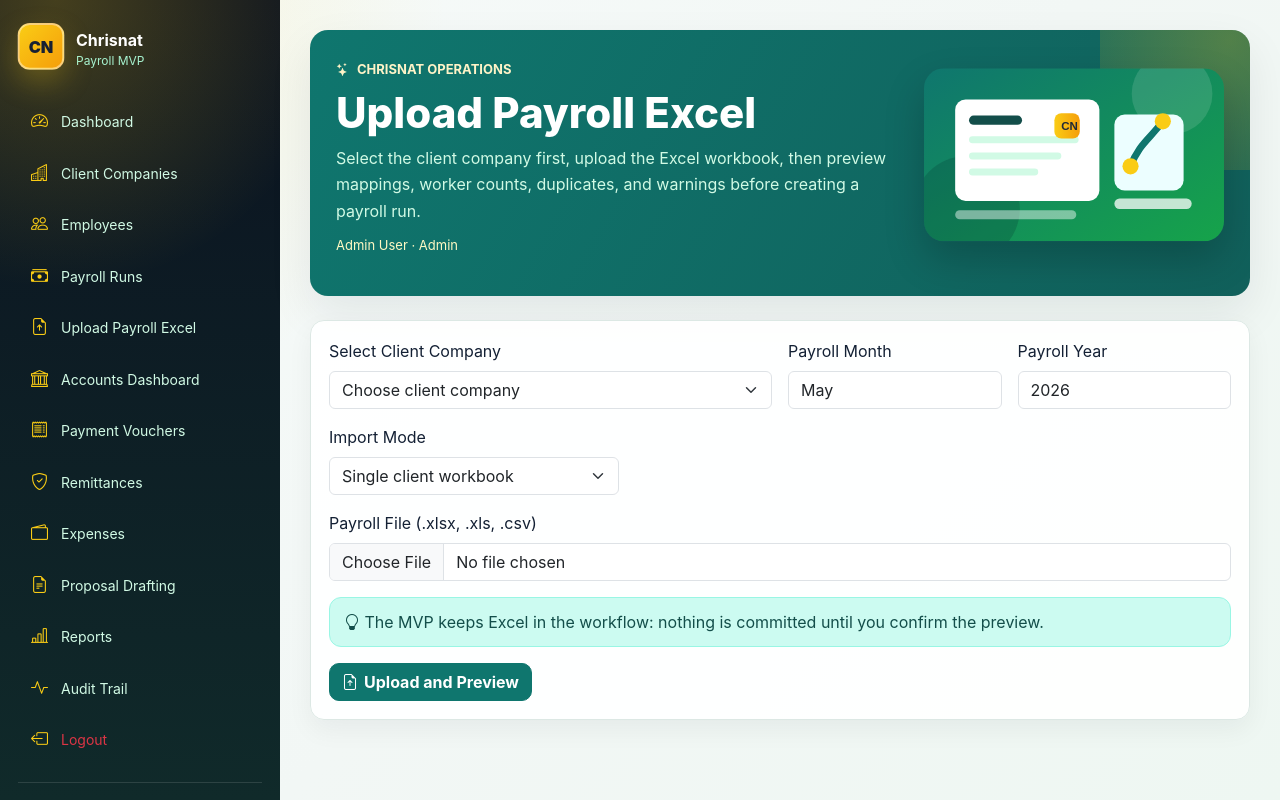
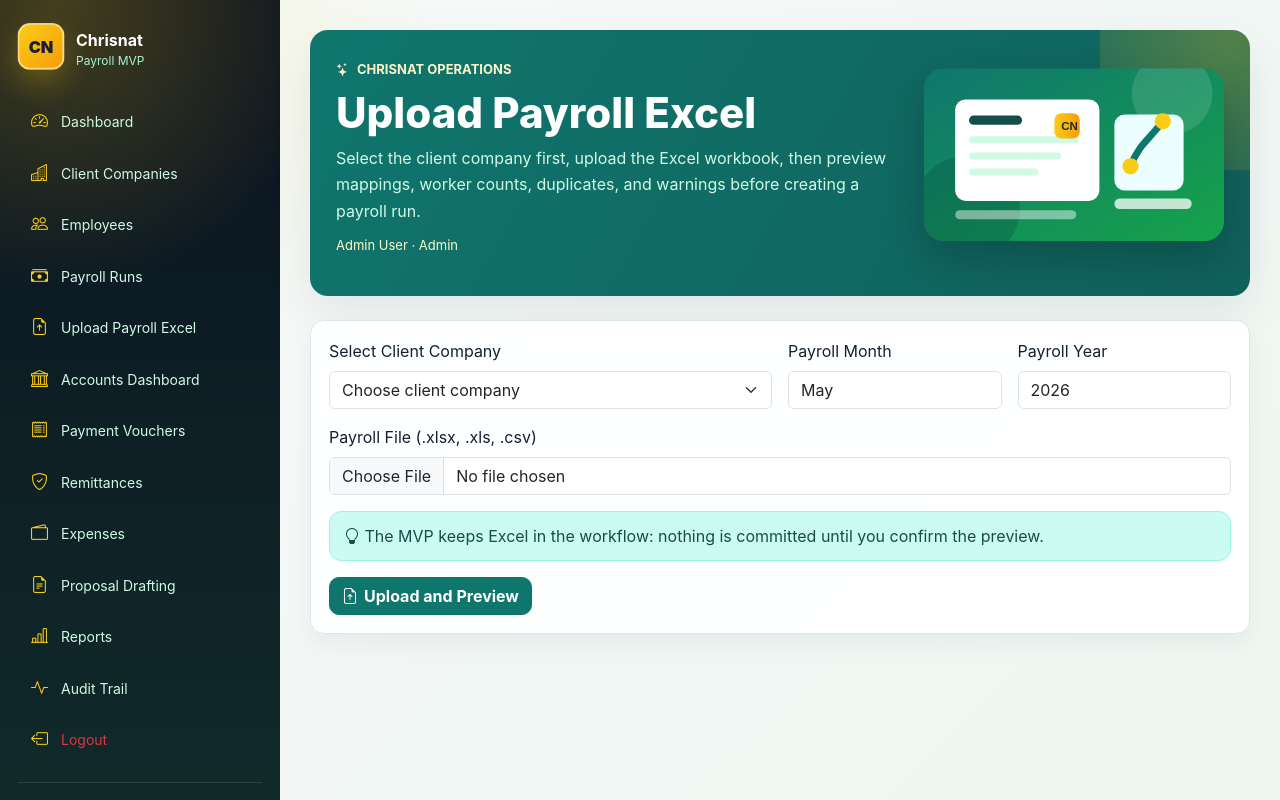
Before and after one commit to sinawebdev/PMVP, a Flask app: page /payroll/upload in a window 1280 px wide. Run offline with Flask 3, Linux system fonts and the light colour scheme; a user stored in the database is signed in; data comes from the database, SQL or seed files in the repository.

Commit message:
Hide unfinished multi-client import selector

```diff
--- a/app/templates/payroll_upload.html
+++ b/app/templates/payroll_upload.html
@@ -40,13 +40,6 @@
                 <input class="form-control" value="{{ pending_source_filename }}" readonly>
             </div>
         {% else %}
-            <div class="col-md-4">
-                <label class="form-label">Import Mode</label>
-                <select class="form-select" name="import_mode">
-                    <option value="single_client">Single client workbook</option>
-                    <option value="multi_client">Multi-sheet workbook preview</option>
-                </select>
-            </div>
             <div class="col-12"><label class="form-label">Payroll File (.xlsx, .xls, .csv)</label><input class="form-control" type="file" name="payroll_file" accept=".xlsx,.xls,.csv" required></div>
         {% endif %}
         <div class="col-12">
```
